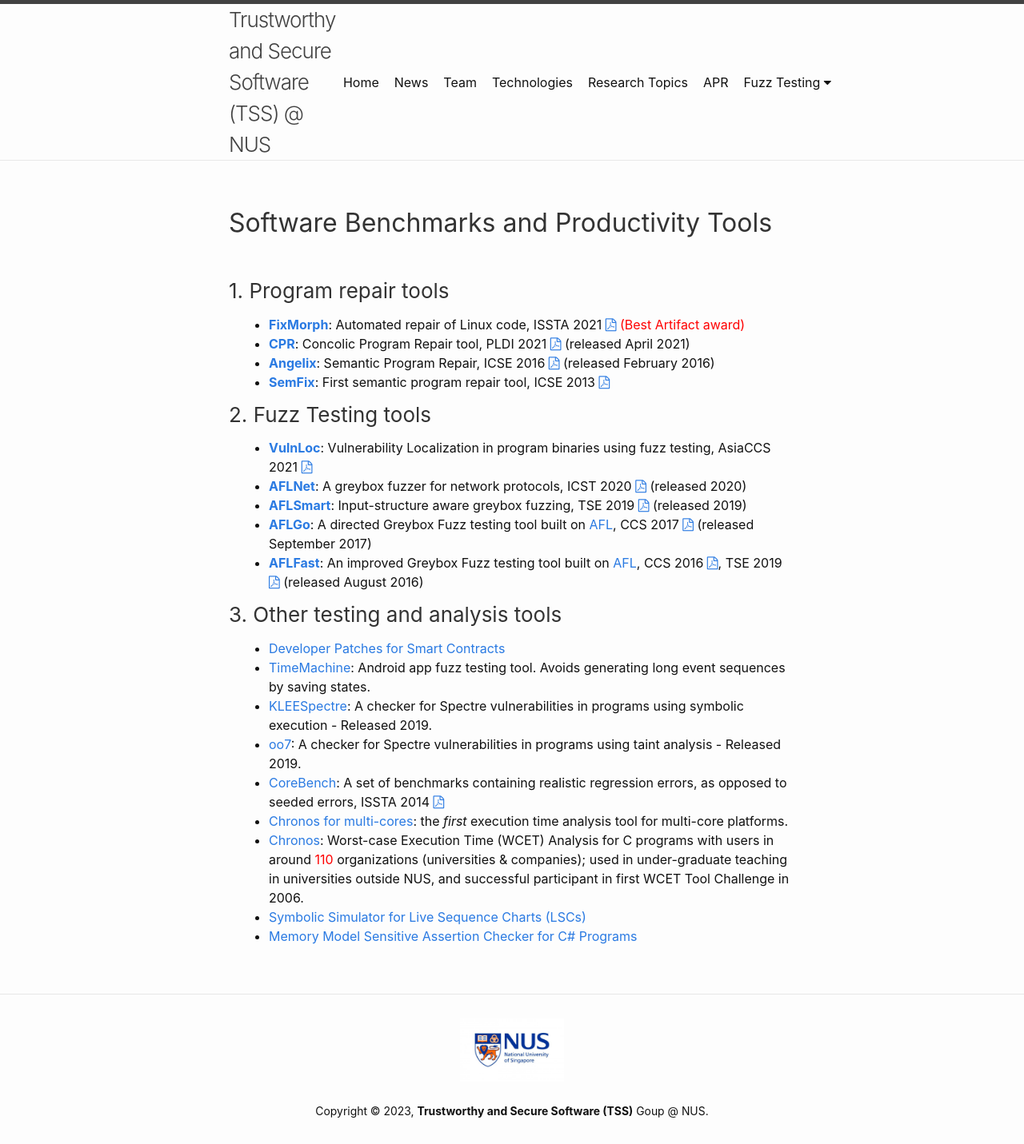
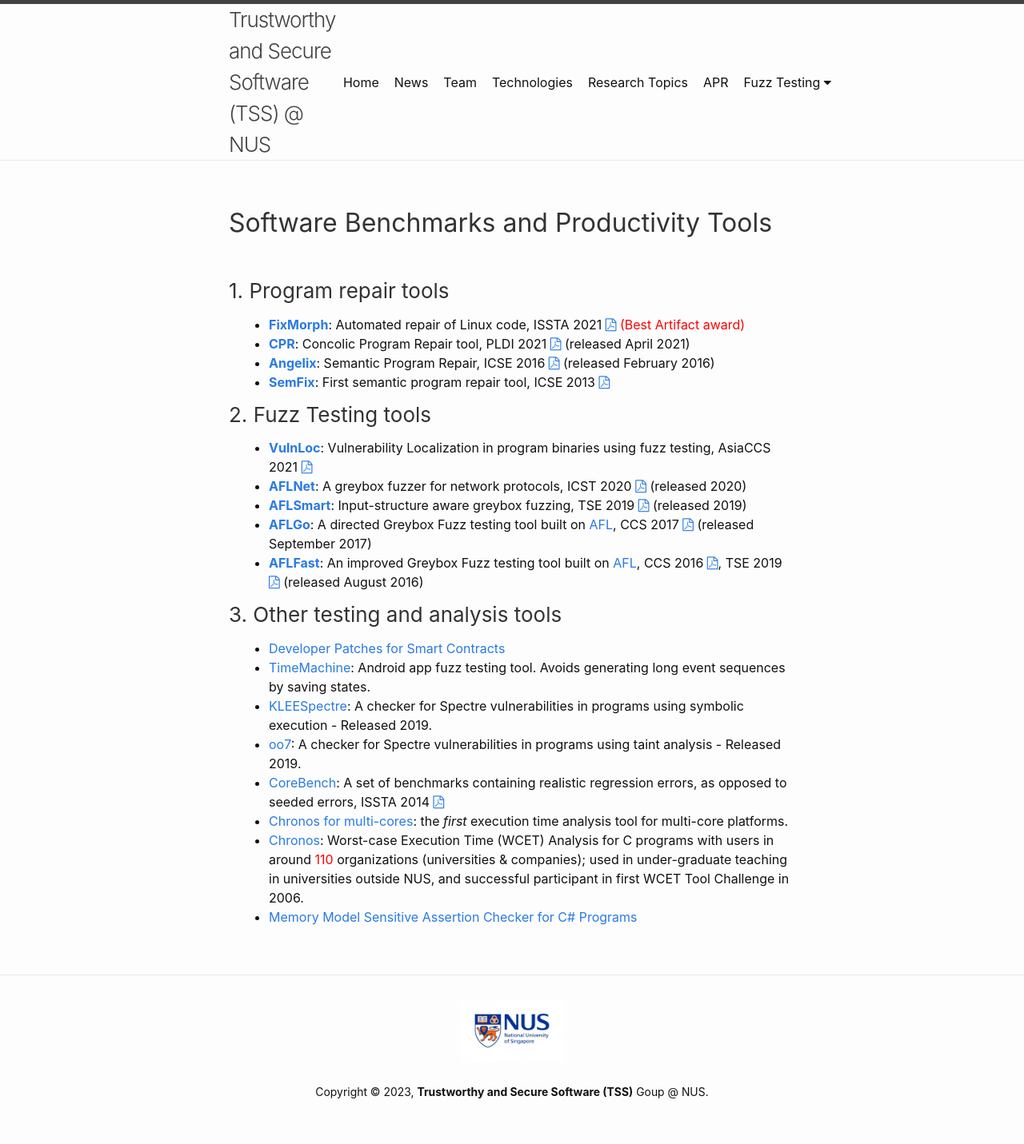
Before and after one commit to nus-tss/nus-tss.github.io, a Jekyll site: the page built from _pages/technologies.md, in a window 1280 px wide. Shown: the whole page at 80% size. Built offline with Jekyll 4.4.1, drawn with Linux system fonts in a browser that asks for light colours; nearby versions of some CDN libraries; after the commit the page ends 1407 px from its top, so only the background shows below that.

Commit message:
updated tech

```diff
--- a/_pages/technologies.md
+++ b/_pages/technologies.md
@@ -45,5 +45,4 @@
 * [CoreBench](http://www.comp.nus.edu.sg/~release/corebench): A set of benchmarks containing realistic regression errors, as opposed to seeded errors, ISSTA 2014 [{{page.pdf}}](https://abhikrc.com/pdf/issta14.pdf)
 * [Chronos for multi-cores](http://www.comp.nus.edu.sg/~rpembed/chronos-multi-core.html): the *first* execution time analysis tool for multi-core platforms.
 * [Chronos](http://www.comp.nus.edu.sg/~rpembed/chronos): Worst-case Execution Time (WCET) Analysis for C programs with users in around <font color="#FF0000">110</font> organizations (universities &amp; companies); used in under-graduate teaching in universities outside NUS, and successful participant in first WCET Tool Challenge in 2006.
-* [Symbolic Simulator for Live Sequence Charts (LSCs)](https://abhikrc.com/LSCsim/symbolic_simulator_engine.htm)
 * [Memory Model Sensitive Assertion Checker for C# Programs](http://www.comp.nus.edu.sg/~release/mmchecker)
```
